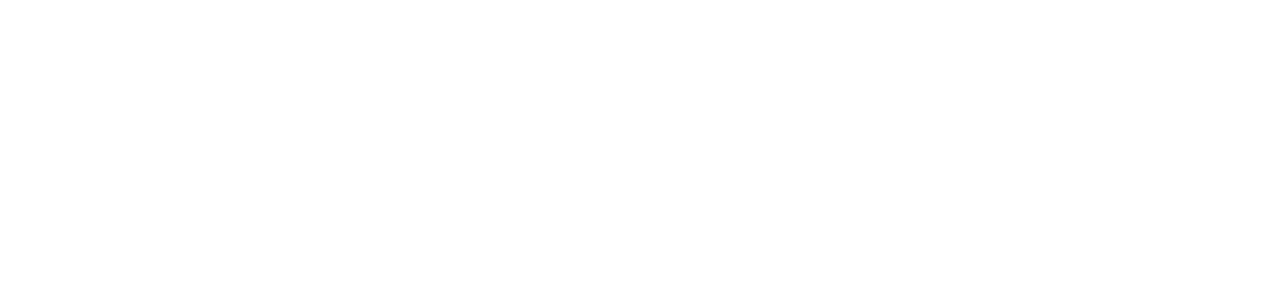
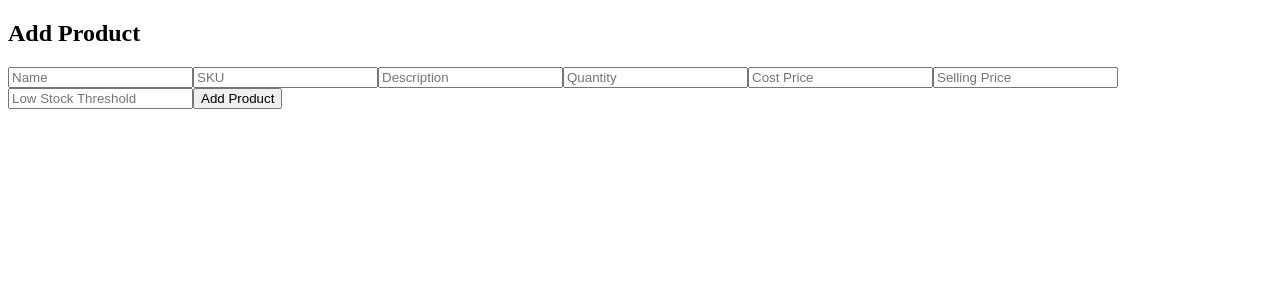
Before and after one commit to Vidhi-0603/StockFlowMVP, a React app in the folder Frontend/: page /add-product in a window 1280 px wide. Before the commit this address had no page. Shown: the top 300 px of the page. Built offline with nearby package versions, Linux system fonts and the light colour scheme; the HTML template or start-up script is replaced by a standard one.

Commit message:
feat: implement product addition and listing features with navigation

```diff
--- a/Frontend/src/App.jsx
+++ b/Frontend/src/App.jsx
@@ -3,6 +3,7 @@ import Signup from "./pages/Signup";
 import Login from "./pages/Login";
 import Dashboard from "./pages/Dashboard";
 import ProtectedRoute from "./ProtectedRoute";
+import AddProduct from "./pages/AddProduct";
 
 function App() {
   return (
@@ -18,6 +19,7 @@ function App() {
             </ProtectedRoute>
           }
         />
+        <Route path="/add-product" element={<AddProduct />} />
       </Routes>
     </BrowserRouter>
   );
--- /dev/null
+++ b/Frontend/src/components/ProductList.jsx
@@ -0,0 +1,35 @@
+import { useEffect, useState } from "react";
+import API from "../axiosInstance";
+
+function ProductList() {
+  const [products, setProducts] = useState([]);
+
+  const fetchProducts = async () => {
+    const res = await API.get("/products/getProducts");
+    setProducts(res.data);
+  };
+
+  useEffect(() => {
+    fetchProducts();
+  }, []);
+
+  const deleteProduct = async (id) => {
+    await API.delete(`/products/${id}`);
+    fetchProducts();
+  };
+
+  return (
+    <div>
+      <h2>Products</h2>
+
+      {products.map((p) => (
+        <div key={p.id}>
+          {p.name} - {p.quantity}
+          <button onClick={() => deleteProduct(p.id)}>Delete</button>
+        </div>
+      ))}
+    </div>
+  );
+}
+
+export default ProductList;
--- /dev/null
+++ b/Frontend/src/pages/AddProduct.jsx
@@ -0,0 +1,85 @@
+import { useState } from "react";
+import API from "../axiosInstance";
+import { useNavigate } from "react-router-dom";
+
+function AddProduct() {
+  const navigate = useNavigate();
+
+  const [form, setForm] = useState({
+    name: "",
+    sku: "",
+    description: "",
+    quantity: 0,
+    costPrice: "",
+    sellingPrice: "",
+    lowStockThreshold: "",
+  });
+
+  const handleSubmit = async (e) => {
+    e.preventDefault();
+
+    try {
+      await API.post("/products/add", form);
+
+      alert("Product added successfully");
+
+      // redirect back to dashboard
+      navigate("/dashboard");
+    } catch (err) {
+      alert(err.response?.data?.error || "Error adding product");
+    }
+  };
+
+  return (
+    <div>
+      <h2>Add Product</h2>
+
+      <form onSubmit={handleSubmit}>
+        <input
+          placeholder="Name"
+          onChange={(e) => setForm({ ...form, name: e.target.value })}
+        />
+        <input
+          placeholder="SKU"
+          onChange={(e) => setForm({ ...form, sku: e.target.value })}
+        />
+        <input
+          placeholder="Description"
+          onChange={(e) => setForm({ ...form, description: e.target.value })}
+        />
+        <input
+          type="number"
+          placeholder="Quantity"
+          onChange={(e) =>
+            setForm({ ...form, quantity: Number(e.target.value) })
+          }
+        />
+        <input
+          type="number"
+          placeholder="Cost Price"
+          onChange={(e) =>
+            setForm({ ...form, costPrice: Number(e.target.value) })
+          }
+        />
+        <input
+          type="number"
+          placeholder="Selling Price"
+          onChange={(e) =>
+            setForm({ ...form, sellingPrice: Number(e.target.value) })
+          }
+        />
+        <input
+          type="number"
+          placeholder="Low Stock Threshold"
+          onChange={(e) =>
+            setForm({ ...form, lowStockThreshold: Number(e.target.value) })
+          }
+        />
+
+        <button type="submit">Add Product</button>
+      </form>
+    </div>
+  );
+}
+
+export default AddProduct;
--- a/Frontend/src/pages/Dashboard.jsx
+++ b/Frontend/src/pages/Dashboard.jsx
@@ -1,5 +1,17 @@
+import ProductList from "../components/ProductList";
+import { useNavigate } from "react-router-dom";
+
+
 function Dashboard() {
-  return <h1>Dashboard (Protected)</h1>;
+    const navigate = useNavigate();
+
+  return (
+    <>
+      <h1>Dashboard (Protected)</h1>
+      <button onClick={() => navigate("/add-product")}>Add Product</button>{" "}
+      <ProductList />
+    </>
+  );
 }
 
 export default Dashboard;
```
Also changed, not shown: 1 other file (tests, documents, lock files or other folders).
